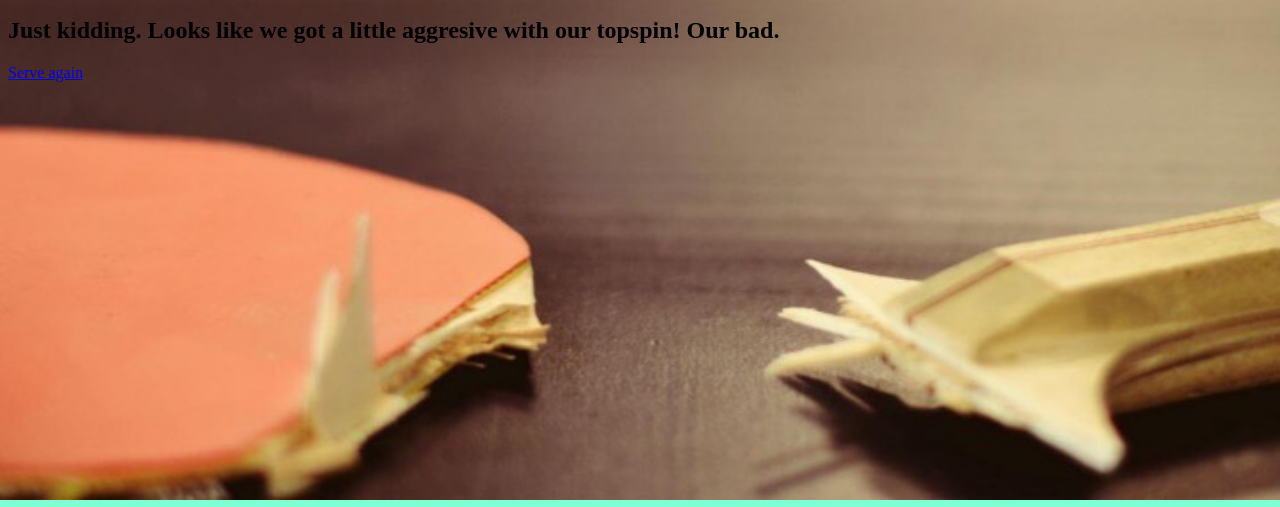
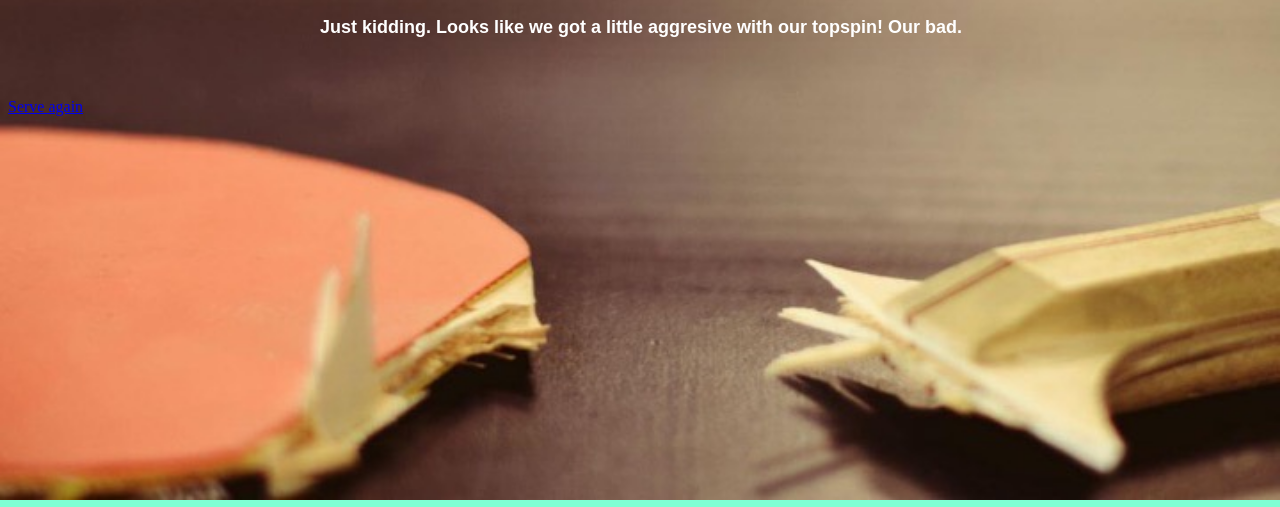
Before and after one commit to noravis/stalo-tenisas, a website: page index.html in a window 1280 px wide. Shown: the part 293-800 px from the top of the page. Drawn offline with Linux system fonts and the light colour scheme.

Commit message:
h2 styling

```diff
--- a/style.css
+++ b/style.css
@@ -21,3 +21,13 @@ body {
     border: none;
     border-bottom: 10px solid rgba(68, 45, 39, 0.5);
 }
+
+.lower {
+    color: #fff;
+    font-family:Arial, Helvetica, sans-serif;
+    font-size: 18px;
+    width: 800px;
+    margin-left: calc(50% - 320px);
+    margin-top:0;
+    margin-bottom: 60px;
+}
```
